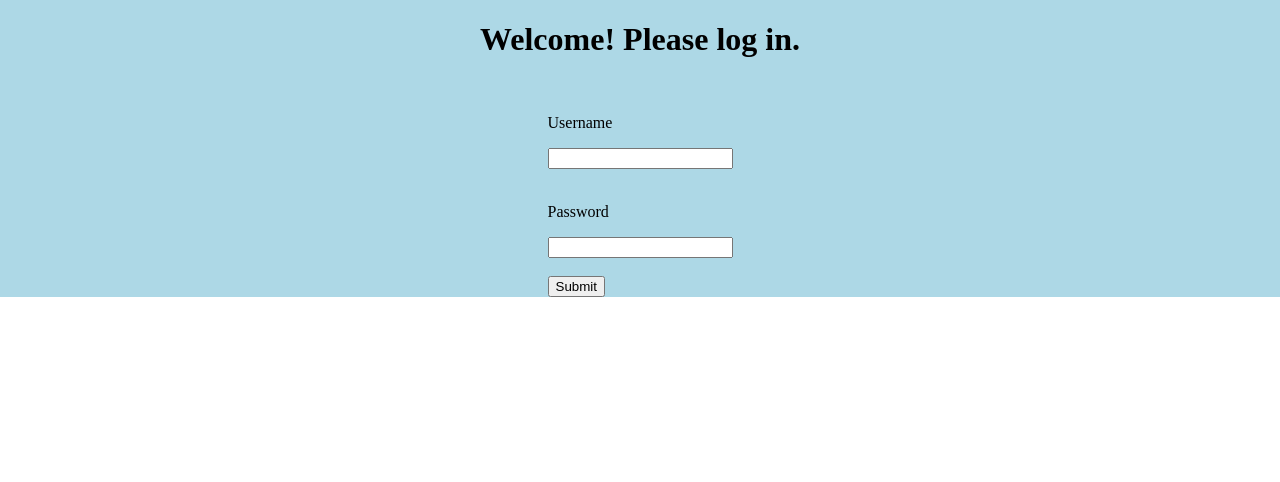
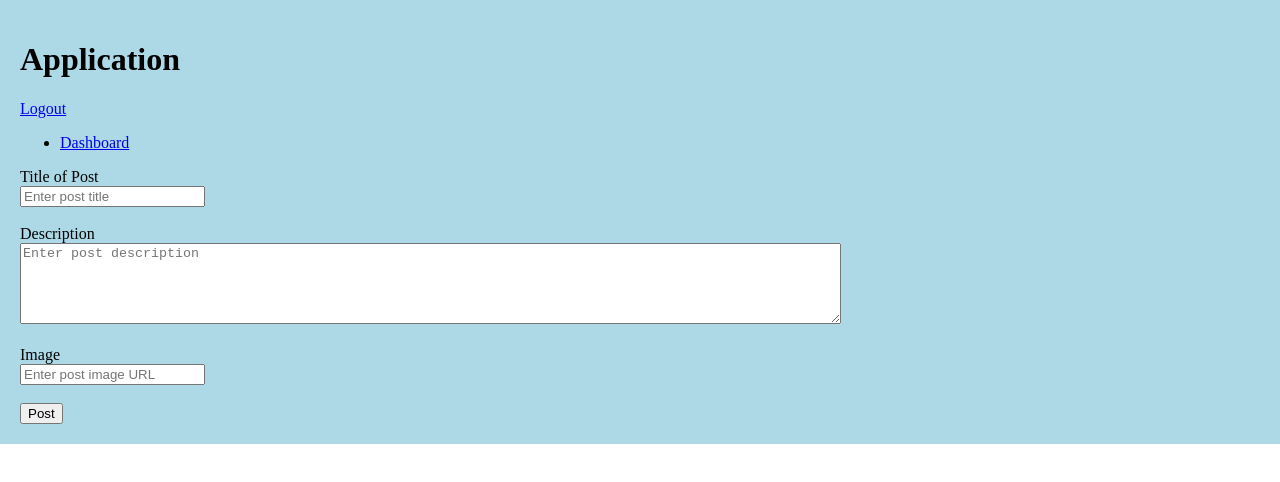
Before and after one commit to PxieFish/TT3_09, a React (Create React App) app in the folder frontend/: page /createPost in a window 1280 px wide. Shown: the top 482 px of the page. Built offline with nearby package versions, Linux system fonts and the light colour scheme.

Commit message:
added create post page

```diff
--- a/frontend/src/App.js
+++ b/frontend/src/App.js
@@ -2,8 +2,8 @@ import React, { useState } from 'react';
 import './App.css';
 import { BrowserRouter, Route, Routes } from 'react-router-dom';
 import Login from './pages/Login';
+import CreatePost from './components/CreatePost'
 import Dashboard from './pages/Dashboard';
-import Preferences from './components/Preferences/preferences';
 import useToken from './components/App/useToken';
 
 function setToken(userToken) {
@@ -20,9 +20,9 @@ function App() {
 
     const { token, setToken } = useToken();
 
-    if (!token) {
-        return <Login setToken={setToken} />
-    }
+//    if (!token) {
+//        return <Login setToken={setToken} />
+//    }
 
     return (
         <div className='wrapper'>
@@ -34,13 +34,12 @@ function App() {
                 <nav>
                     <ul>
                         <li><a href='/Dashboard'>Dashboard</a></li>
-                        <li><a href='/Preferences'>Preferences</a></li>
                     </ul>
                 </nav>
 
                 <Routes>
                     <Route path='/Dashboard' element={<Dashboard />} />
-                    <Route path='/Preferences' element={<Preferences />} />
+                    <Route path='/createPost' element={<CreatePost/>}/>
                 </Routes>
             </BrowserRouter>
         </div>
--- /dev/null
+++ b/frontend/src/components/CreatePost.js
@@ -0,0 +1,79 @@
+import Form from 'react-bootstrap/Form';
+import Button from 'react-bootstrap/Button';
+import postStyle from '../styles/post.css'
+
+const CreatePost = () => {
+
+    const handleSubmit = (event) => {
+        event.preventDefault();
+        const postTitle = document.getElementById("postTitle");
+        const postDescription = document.getElementById("postDescription");
+        const postImage = document.getElementById("postImage");
+
+        document.getElementById("titleNote").innerHTML = null;
+        document.getElementById("descriptionNote").innerHTML = null;
+        document.getElementById("imageNote").innerHTML = null;
+
+        let noError = true;
+
+        if (postTitle.value.length === 0) {
+            document.getElementById("titleNote").innerHTML = "Post title missing!";
+            noError = false;
+        }
+        if (postDescription.value.length === 0) {
+            document.getElementById("descriptionNote").innerHTML = "Post description missing!";
+            noError = false;
+        }
+        if (postImage.value.length === 0) {
+            document.getElementById("imageNote").innerHTML = "Post image url missing!";
+            noError = false;
+        }
+
+        if (noError) {
+            const data = {
+                "title": postTitle.value,
+                "description": postDescription.value,
+                "image": postImage.value,
+            }
+
+            //todo - axios post
+        }
+    }
+
+	const warningStyle = {
+		"fontSize": "0.8rem",
+		"color": "red",
+		"display": "block"
+	}
+
+    return(
+        <div className={postStyle.divStyle}>
+			<Form onSubmit={handleSubmit}>
+				<Form.Group controlId="postTitle">
+					<Form.Label>Title of Post</Form.Label>
+                    <br/>
+					<Form.Control type="text" placeholder="Enter post title" />
+					<Form.Text id="titleNote" style={warningStyle}></Form.Text>
+				</Form.Group>
+                <br/>
+				<Form.Group controlId="postDescription" className="input-large">
+					<Form.Label>Description</Form.Label>
+                    <br/>
+					<Form.Control type="text" placeholder="Enter post description" as="textarea" rows={5} cols={100}/>
+					<Form.Text id="descriptionNote" style={warningStyle}></Form.Text>
+				</Form.Group>
+                <br/>
+				<Form.Group controlId="postImage">
+					<Form.Label>Image</Form.Label>
+                    <br/>
+					<Form.Control type="text" placeholder="Enter post image URL" />
+					<Form.Text id="imageNote" style={warningStyle}></Form.Text>
+				</Form.Group>
+                <br/>
+                <Button type="submit">Post</Button>
+            </Form>
+        </div>
+    )
+};
+
+export default CreatePost;
--- /dev/null
+++ b/frontend/src/components/IndivPost.js
@@ -0,0 +1,12 @@
+import postStyle from '../styles/post.css'
+
+const Post = (props) => {
+    // post_id, post_title, post_description, post_image
+    return (
+        <div className={postStyle.container}>
+            <h1>This is a post</h1>
+        </div>
+    )
+};
+
+export default Post;
--- a/frontend/src/components/Preferences/preferences.js
+++ /dev/null
@@ -1,7 +0,0 @@
-import React from 'react';
-
-export default function Preferences() {
-    return(
-        <h2>Preferences</h2>
-    );
-}
--- a/frontend/src/pages/Dashboard.js
+++ b/frontend/src/pages/Dashboard.js
@@ -1,4 +1,6 @@
-import React from 'react';
+import {useState, useEffect} from 'react';
+import axios from 'axios';
+import IndivPost from '../components/IndivPost'
 
 function Todo({ todo, index, completeTodo, removeTodo }) {
     return (
@@ -16,7 +18,7 @@ function Todo({ todo, index, completeTodo, removeTodo }) {
 }
 
 function TodoForm({ addTodo }) {
-    const [value, setValue] = React.useState("");
+    const [value, setValue] = useState("");
 
     const handleSubmit = e => {
         e.preventDefault();
@@ -38,20 +40,7 @@ function TodoForm({ addTodo }) {
 }
 
 export default function Dashboard() {
-    const [todos, setTodos] = React.useState([
-        {
-            text: "Potatoes",
-            isCompleted: false
-        },
-        {
-            text: "Carrot",
-            isCompleted: false
-        },
-        {
-            text: "Lemon",
-            isCompleted: false
-        }
-    ]);
+    const [todos, setTodos] = useState([]);
 
     const addTodo = text => {
         const newTodos = [...todos, { text }];
@@ -73,6 +62,9 @@ export default function Dashboard() {
     return(
 
         <div className="app">
+            <div>
+                <IndivPost/>
+            </div>
             <div className="todo-list">
                 {todos.map((todo, index) => (
                     <Todo
--- a/frontend/src/pages/Login.js
+++ b/frontend/src/pages/Login.js
@@ -1,6 +1,6 @@
 import React, { useState } from 'react';
 import PropTypes from 'prop-types';
-import './styles/login.css';
+import '../styles/login.css';
 import axios from "axios";
 
 async function loginUser(credentials) {
--- /dev/null
+++ b/frontend/src/styles/post.css
@@ -0,0 +1,8 @@
+.container {
+    display: flex;
+    background-color: green;
+}
+
+.divStyle {
+    padding: 10px;
+}
```
Also changed, not shown: frontend/src/styles/login.css (renamed from frontend/src/pages/styles/login.css).
